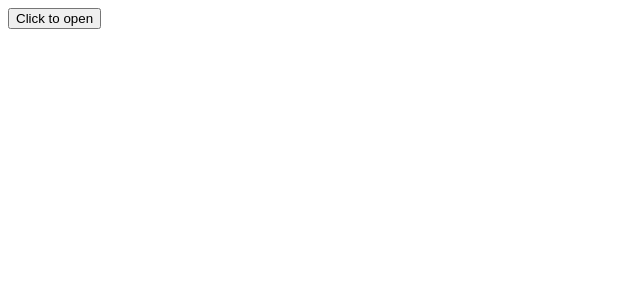
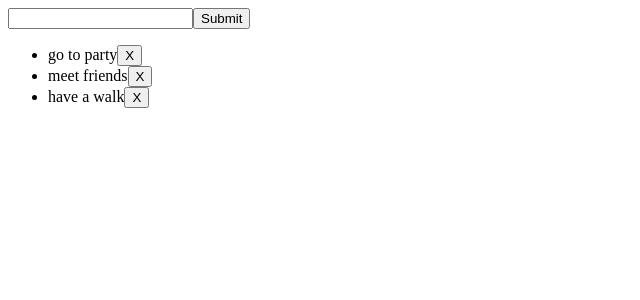
Before and after one commit to freshcodeAlice/fm-cra-first-project, a React (Create React App) app: page / in a window 1280 px wide. Shown: the top 300 px of the page, without its empty margins (0-640 px from the left). Built offline with nearby package versions, Linux system fonts and the light colour scheme.

Commit message:
ToDoForm

```diff
--- a/src/components/App.js
+++ b/src/components/App.js
@@ -1,5 +1,4 @@
-
-import ModalWindowParent from './ModalWindow/ModalWindowParent'
+import ToDoList from './ToDoList';
 
 
 function App() {
@@ -7,7 +6,7 @@ function App() {
 
 
     return (
-      <ModalWindowParent />
+      <ToDoList />
     )
 }
 
--- /dev/null
+++ b/src/components/ToDoList/ToDoForm.js
@@ -0,0 +1,38 @@
+import React, { Component } from 'react';
+
+class ToDoForm extends Component {
+    constructor(props) {
+        super(props);
+        this.state = {
+            todo: ''
+        }
+    }
+
+   changeHandler = ({target: {value, name}}) => {
+        this.setState({
+            [name]: value
+        })
+   }
+
+   submitHandler = (event) => {
+        event.preventDefault();
+        this.props.sendData(this.state.todo);
+   }
+
+
+    render() {
+        const {todo} = this.state;
+        return (
+            <form onSubmit={this.submitHandler}>
+                <input
+                type='text'
+                value={todo}
+                name="todo"
+                onChange={this.changeHandler}/>
+                <button type="submit">Submit</button>
+            </form>
+        );
+    }
+}
+
+export default ToDoForm;
--- a/src/components/ToDoList/index.js
+++ b/src/components/ToDoList/index.js
@@ -1,12 +1,12 @@
 import React from 'react';
 import ToDoItem from './ToDoItem';
-import Header from './Header';
+import ToDoForm from './ToDoForm';
 
 
 class ToDoList extends React.Component {
     constructor(props) {
         super(props);
-        const list = ['go to party', 'meet friends', 'have a walk'].map((text, index) => ({ id: index, text, isSelected: false }))
+        const list = ['go to party', 'meet friends', 'have a walk'].map((text, index) => ({ id: (Math.random()*100), text }))
         this.state = {
             list
         }
@@ -20,20 +20,15 @@ class ToDoList extends React.Component {
         })
     }
 
-    select(id) {
-        const newList = [...this.state.list];
-        newList.forEach((obj) => {
-            if (obj.id === id) {
-                obj.isSelected = !obj.isSelected;
-            }
-        });
+    formHandler = (text) => {
+        const {list} = this.state;
         this.setState({
-            list: newList
+            list: [...list,
+                {
+                id: Math.random()*100,
+                text
+            }]
         })
-    }
-
-    headerSelected() {
-        return this.state.list.filter((obj)=> obj.isSelected);
     }
 
 
@@ -45,14 +40,13 @@ class ToDoList extends React.Component {
         text={obj.text}
         id={obj.id}
         delCallback={(id) => this.onClick(id)}
-        selectCallback={(id) => this.select(id)}
         className={obj.isSelected ? 'hightlight':null}/>)
     }
 
     render() {
         return (
             <React.Fragment>
-                <Header list={this.headerSelected()}/>
+                <ToDoForm sendData={this.formHandler}/>
                 <ul>
                     {this.renderLi()}
                 </ul>
@@ -76,6 +70,9 @@ class ToDoList extends React.Component {
 
 В кожній li зробити кнопку, за натиснення на яку цей елемент списку має зникнути.
 (тобто оновити стейт таким чином, щоб в масиві з рядками або об'єктами не було того, який пов'язаний з кнопко
+
+  <Header list={this.headerSelected()}/>
+
 */
 
 export default ToDoList
```
